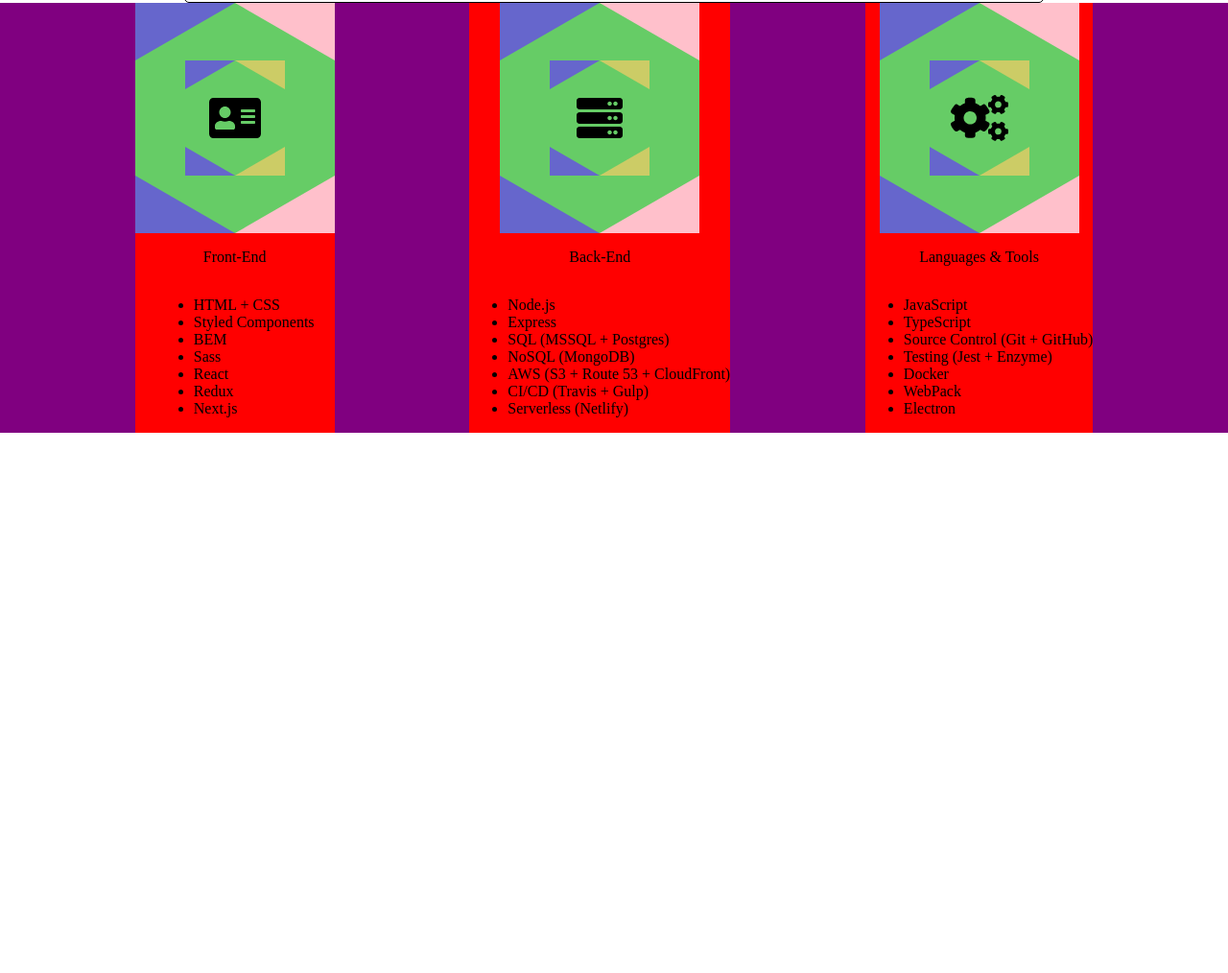
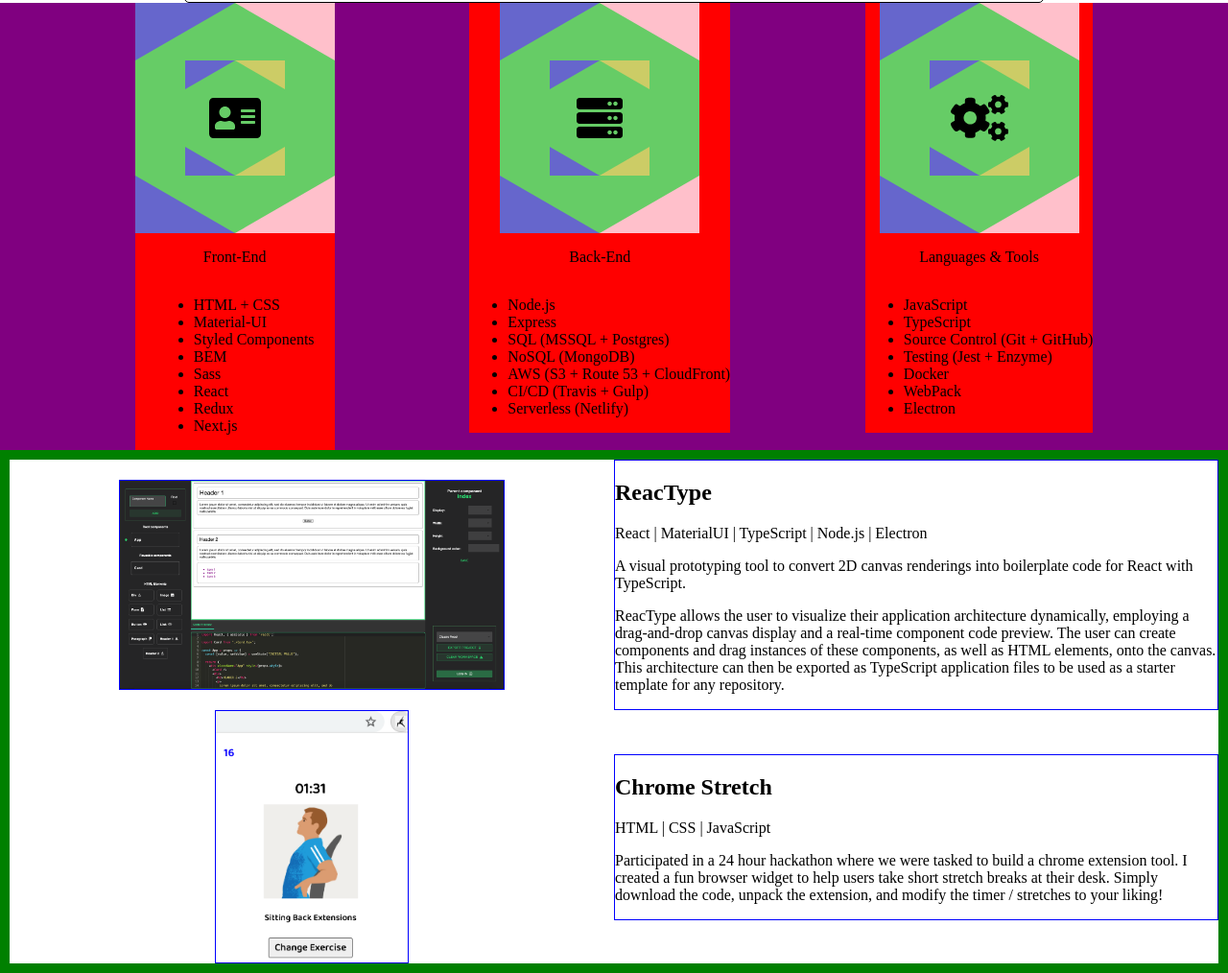
Before and after one commit to akbuma/personal-portfolio, a website: page index.html in a window 1280 px wide. Shown: the part 603-1617 px from the top of the page at 96% size. Before the commit the page ends 1054 px from the top, so only its background shows below. Drawn offline with Linux system fonts and the light colour scheme.

Commit message:
add files and skeleton for projects section

```diff
--- a/index.html
+++ b/index.html
@@ -124,6 +124,7 @@
         <p>Front-End</p>
         <ul>
           <li>HTML + CSS</li>
+          <li>Material-UI</li>
           <li>Styled Components</li>
           <li>BEM</li>
           <li>Sass</li>
@@ -133,11 +134,9 @@
         </ul>
       </div>
 
-
       <div class="skills__back-end">
         <div class="skills__hex--shadow-top"></div>
         <div class="skills__hex--shadow-mid">
-          <!-- <i class="fas fa-server fa-3x"></i> -->
           <div class="skills__hex--top"></div>
           <div class="skills__hex--mid">
             <i class="fas fa-server fa-3x"></i>
@@ -160,8 +159,6 @@
       <div class="skills__tools">
         <div class="skills__hex--shadow-top"></div>
         <div class="skills__hex--shadow-mid">
-          <!-- <i class="fas fa-wrench"></i> -->
-          <!-- <i class="fas fa-address-card"></i> -->
           <div class="skills__hex--top"></div>
           <div class="skills__hex--mid">
             <i class="fas fa-cogs fa-3x"></i>
@@ -184,6 +181,30 @@
   </div>
   </section>
 
+  <!-- Projects -->
+  <section class="projects">
+
+    <div class="projects__description--reactype">
+      <h1>ReacType</h1>
+      <p>React | MaterialUI | TypeScript | Node.js | Electron</p>
+      <p>A visual prototyping tool to convert 2D canvas renderings into boilerplate code for React with TypeScript.</p>
+      <p>ReacType allows the user to visualize their application architecture dynamically, employing a drag-and-drop canvas display and a real-time component code preview. The user can create components and drag instances of these components, as well as HTML elements, onto the canvas. This architecture can then be exported as TypeScript application files to be used as a starter template for any repository.</p>
+    </div>
+    <img class="projects__images--reactype" src="images/reactype.png"
+    alt="ReacType"/>
+
+    <div class="projects__description--chrome-stretch">
+      <h1>Chrome Stretch</h1>
+      <p>HTML | CSS | JavaScript</p>
+      <p>
+        Participated in a 24 hour hackathon where we were tasked to build a chrome extension tool. I created a fun browser widget to help users take short stretch breaks at their desk. Simply download the code, unpack the extension, and modify the timer / stretches to your liking!
+      </p>
+    </div>
+    <img class="projects__images--chrome-stretch" src="images/chrome-stretch.png"
+    alt="Chrome Stretch Tool"/>
+
+  </section>
+
   <!-- Scripts -->
   <script src="app.js"></script>
 </body>
--- a/styles/style.scss
+++ b/styles/style.scss
@@ -300,6 +300,53 @@
   }
 }
 
+.projects {
+  display: grid;
+  grid-template-columns: 1fr 1fr;
+  grid-template-rows: auto;
+  grid-template-areas:
+    'reactype-img reactype-desc'
+    'chrome-stretch-img chrome-stretch-desc';
+
+  border: 10px solid green;
+
+  &__description {
+    &--reactype {
+      grid-area: reactype-desc;
+      justify-self: center;
+      align-self: center;
+      border: 1px solid blue;
+    }
+
+    &--chrome-stretch {
+      grid-area: chrome-stretch-desc;
+      justify-self: center;
+      align-self: center;
+      border: 1px solid blue;
+    }
+  }
+
+  &__images {
+    &--reactype {
+      grid-area: reactype-img;
+      justify-self: center;
+      align-self: center;
+      border: 1px solid blue;
+      width: 400px;
+      height: auto;
+    }
+
+    &--chrome-stretch {
+      grid-area: chrome-stretch-img;
+      justify-self: center;
+      align-self: center;
+      border: 1px solid blue;
+      width: 200px;
+      height: auto;
+    }
+  }
+}
+
 @media screen and (max-width: 960px) {
   .navbar {
     position: relative;
```
Also changed, not shown: images/chrome-stretch.png (added), images/reactype.png (added), styles/style.css, 1 other file.
